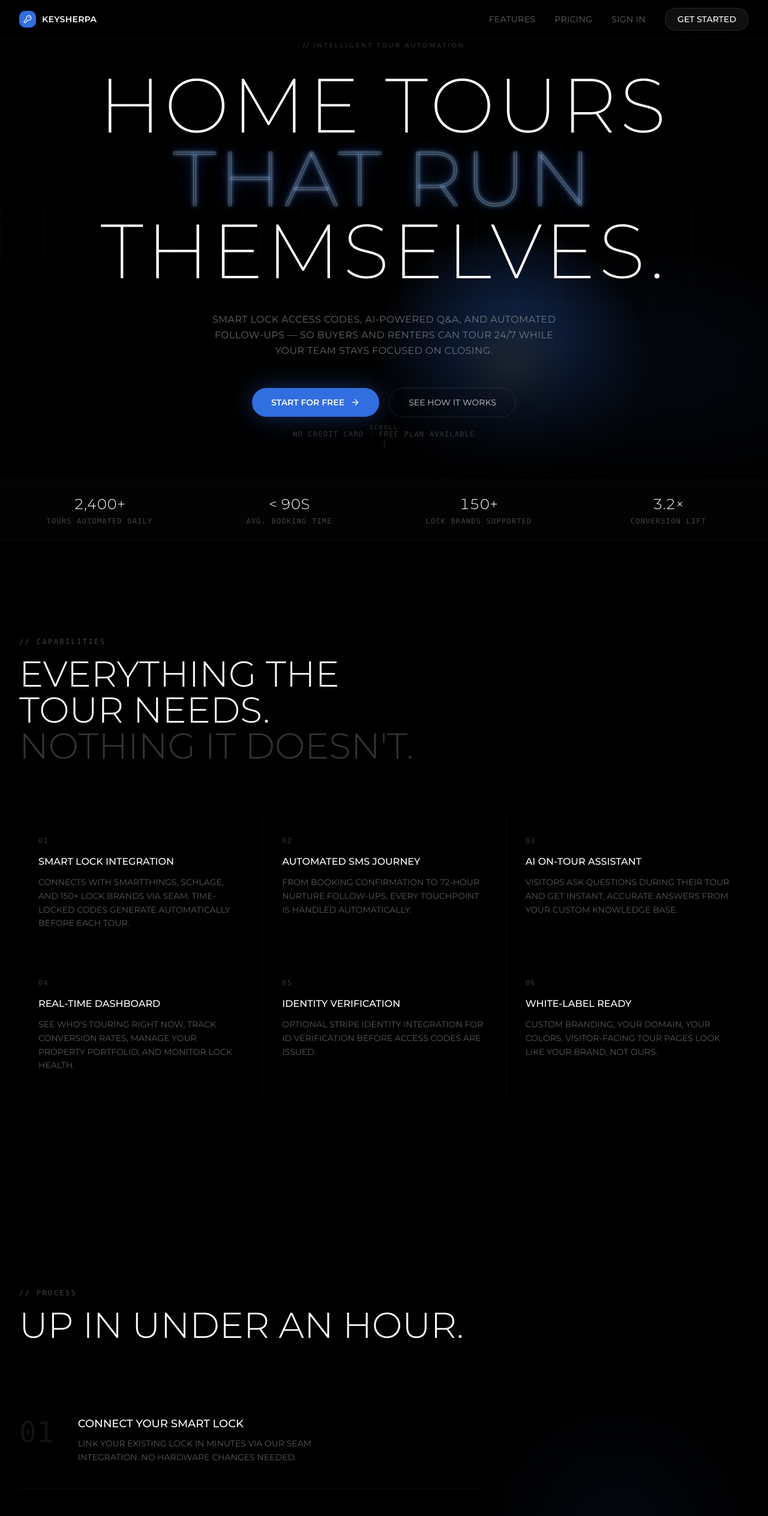
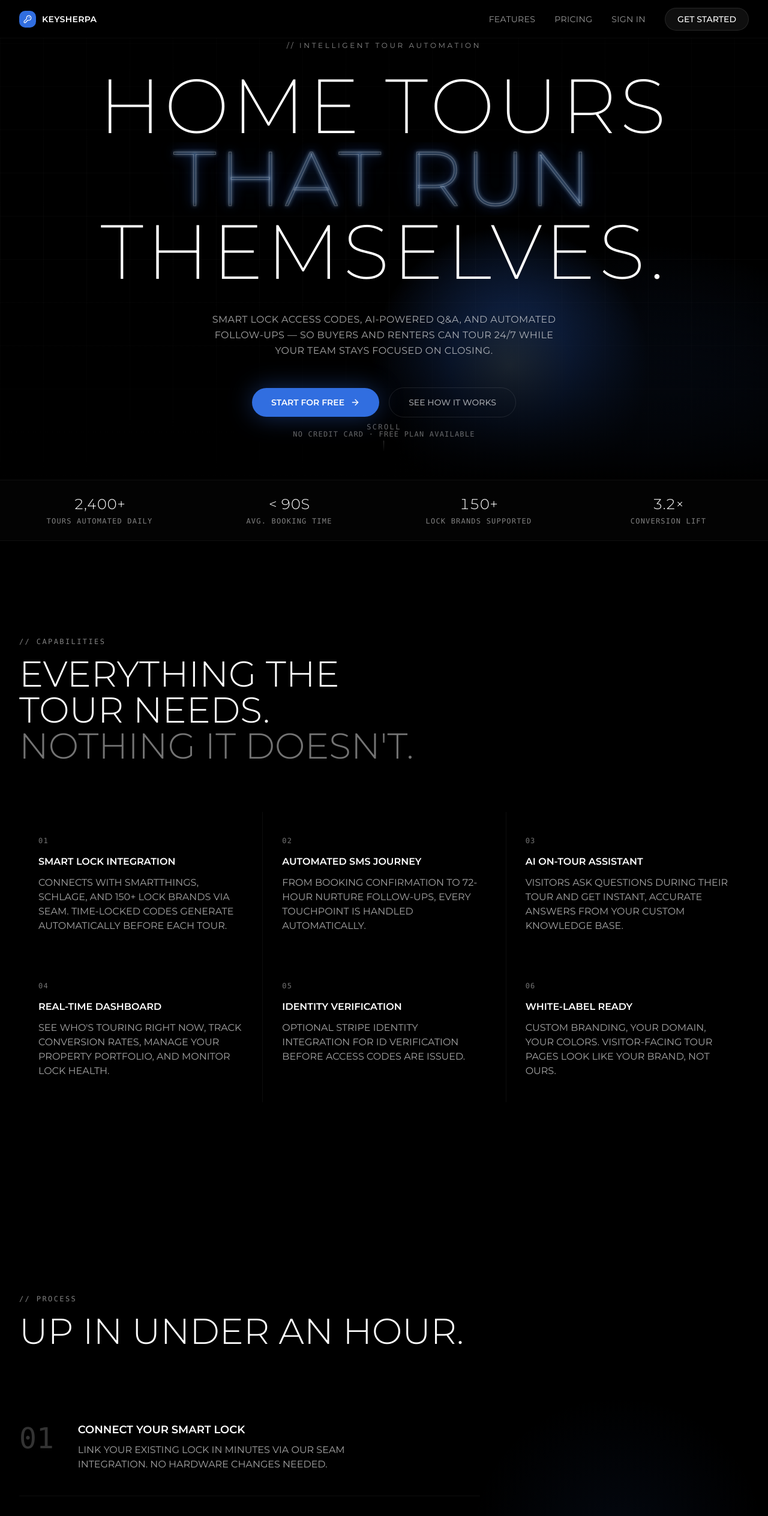
Before and after one commit to cevans-creator/selftour, a Next.js app: page / in a window 1280 px wide. Shown: the top 2528 px of the page at 60% size. Built offline with nearby package versions, Linux system fonts and the light colour scheme; no server answers.

Commit message:
Fix readability: bump text opacity and mobile font sizes throughout
Co-Authored-By: Claude Sonnet 4.6 <noreply@anthropic.com>

```diff
--- a/src/app/page.tsx
+++ b/src/app/page.tsx
@@ -181,9 +181,9 @@ export default function LandingPage() {
           </div>
 
           <nav className="hidden items-center gap-8 md:flex">
-            <a href="#features" className="text-sm text-white/40 hover:text-white transition-colors duration-200 tracking-wide">Features</a>
-            <a href="#pricing" className="text-sm text-white/40 hover:text-white transition-colors duration-200 tracking-wide">Pricing</a>
-            <Link href="/login" className="text-sm text-white/40 hover:text-white transition-colors duration-200 tracking-wide">Sign in</Link>
+            <a href="#features" className="text-sm text-white/60 hover:text-white transition-colors duration-200 tracking-wide">Features</a>
+            <a href="#pricing" className="text-sm text-white/60 hover:text-white transition-colors duration-200 tracking-wide">Pricing</a>
+            <Link href="/login" className="text-sm text-white/60 hover:text-white transition-colors duration-200 tracking-wide">Sign in</Link>
             <Link href="/signup"
               className="rounded-full border border-white/10 bg-white/[0.06] px-5 py-2 text-sm font-medium text-white backdrop-blur-sm hover:bg-white/10 hover:border-white/20 transition-all duration-200">
               Get started
@@ -236,7 +236,7 @@ export default function LandingPage() {
             initial={{ opacity: 0, letterSpacing: "0.5em" }}
             animate={{ opacity: 1, letterSpacing: "0.3em" }}
             transition={{ duration: 1.2, ease: [0.25, 1, 0.5, 1] }}
-            className="mb-8 text-[10px] text-white/25 tracking-[0.3em]"
+            className="mb-8 text-xs text-white/55 tracking-[0.3em]"
           >
             // Intelligent Tour Automation
           </motion.p>
@@ -270,7 +270,7 @@ export default function LandingPage() {
             initial={{ opacity: 0, y: 20 }}
             animate={{ opacity: 1, y: 0 }}
             transition={{ duration: 0.8, delay: 0.5, ease: [0.25, 1, 0.5, 1] }}
-            className="mx-auto mt-10 max-w-xl text-base leading-relaxed text-white/40 tracking-wide"
+            className="mx-auto mt-10 max-w-xl text-base leading-relaxed text-white/65 tracking-wide"
           >
             Smart lock access codes, AI-powered Q&A, and automated follow-ups — so buyers and renters can tour 24/7 while your team stays focused on closing.
           </motion.p>
@@ -299,7 +299,7 @@ export default function LandingPage() {
             initial={{ opacity: 0 }}
             animate={{ opacity: 1 }}
             transition={{ duration: 1, delay: 0.9 }}
-            className="mt-5 font-mono text-xs text-white/20 tracking-widest"
+            className="mt-5 font-mono text-xs text-white/40 tracking-widest"
           >
             NO CREDIT CARD · FREE PLAN AVAILABLE
           </motion.p>
@@ -312,7 +312,7 @@ export default function LandingPage() {
           animate={{ opacity: 1 }}
           transition={{ delay: 1.4, duration: 1 }}
         >
-          <span className="font-mono text-[10px] uppercase tracking-[0.2em] text-white/20">Scroll</span>
+          <span className="font-mono text-xs uppercase tracking-[0.2em] text-white/40">Scroll</span>
           <motion.div
             className="h-8 w-px bg-gradient-to-b from-white/30 to-transparent"
             animate={{ scaleY: [1, 0.3, 1], opacity: [0.5, 1, 0.5] }}
@@ -334,7 +334,7 @@ export default function LandingPage() {
               ].map((s) => (
                 <div key={s.label} className="text-center">
                   <p className="text-2xl font-light text-white tabular-nums">{s.value}</p>
-                  <p className="mt-1 font-mono text-xs text-white/25 uppercase tracking-widest">{s.label}</p>
+                  <p className="mt-1 font-mono text-xs text-white/50 uppercase tracking-widest">{s.label}</p>
                 </div>
               ))}
             </div>
@@ -346,10 +346,10 @@ export default function LandingPage() {
       <section id="features" className="py-32 sm:py-40">
         <div className="mx-auto max-w-7xl px-6 lg:px-8">
           <FadeUp className="mb-20">
-            <p className="font-mono text-xs uppercase tracking-[0.2em] text-white/25 mb-4">// Capabilities</p>
-            <h2 className="text-4xl font-light leading-tight text-white sm:text-6xl max-w-2xl">
+            <p className="font-mono text-xs uppercase tracking-[0.2em] text-white/50 mb-4">// Capabilities</p>
+            <h2 className="text-3xl font-light leading-tight text-white sm:text-5xl lg:text-6xl max-w-2xl">
               Everything the tour needs.
-              <span className="text-white/20"> Nothing it doesn't.</span>
+              <span className="text-white/45"> Nothing it doesn't.</span>
             </h2>
           </FadeUp>
 
@@ -358,9 +358,9 @@ export default function LandingPage() {
               <motion.div key={f.tag} variants={item}
                 className="group relative py-10 sm:px-8 sm:py-10 border-white/[0.05] hover:bg-white/[0.02] transition-colors duration-300 sm:border-l first:border-l-0 lg:first:border-l-0 lg:[&:nth-child(4)]:border-l-0"
               >
-                <p className="font-mono text-xs text-white/20 mb-4 tracking-widest">{f.tag}</p>
-                <h3 className="text-base font-medium text-white mb-3 leading-snug">{f.title}</h3>
-                <p className="text-sm text-white/35 leading-relaxed">{f.description}</p>
+                <p className="font-mono text-xs text-white/45 mb-4 tracking-widest">{f.tag}</p>
+                <h3 className="text-base font-semibold text-white mb-3 leading-snug">{f.title}</h3>
+                <p className="text-sm sm:text-base text-white/65 leading-relaxed">{f.description}</p>
               </motion.div>
             ))}
           </StaggerList>
@@ -375,19 +375,19 @@ export default function LandingPage() {
 
         <div className="relative mx-auto max-w-7xl px-6 lg:px-8">
           <FadeUp className="mb-20">
-            <p className="font-mono text-xs uppercase tracking-[0.2em] text-white/25 mb-4">// Process</p>
-            <h2 className="text-4xl font-light text-white sm:text-6xl">Up in under an hour.</h2>
+            <p className="font-mono text-xs uppercase tracking-[0.2em] text-white/50 mb-4">// Process</p>
+            <h2 className="text-3xl font-light text-white sm:text-5xl lg:text-6xl">Up in under an hour.</h2>
           </FadeUp>
 
           <StaggerList className="max-w-3xl space-y-0 divide-y divide-white/[0.05]">
             {STEPS.map((s) => (
               <motion.div key={s.n} variants={item} className="group flex items-start gap-10 py-10">
-                <span className="font-mono text-5xl font-light text-white/[0.07] group-hover:text-white/15 transition-colors duration-500 flex-shrink-0 leading-none mt-1">
+                <span className="font-mono text-5xl font-light text-white/20 group-hover:text-white/40 transition-colors duration-500 flex-shrink-0 leading-none mt-1">
                   {s.n}
                 </span>
                 <div>
-                  <h3 className="text-lg font-medium text-white mb-2">{s.title}</h3>
-                  <p className="text-sm text-white/35 leading-relaxed max-w-md">{s.body}</p>
+                  <h3 className="text-lg font-semibold text-white mb-2">{s.title}</h3>
+                  <p className="text-sm sm:text-base text-white/65 leading-relaxed max-w-md">{s.body}</p>
                 </div>
               </motion.div>
             ))}
@@ -399,9 +399,9 @@ export default function LandingPage() {
       <section id="pricing" className="py-32 sm:py-40 border-t border-white/[0.05]">
         <div className="mx-auto max-w-7xl px-6 lg:px-8">
           <FadeUp className="mb-20 text-center">
-            <p className="font-mono text-xs uppercase tracking-[0.2em] text-white/25 mb-4">// Pricing</p>
-            <h2 className="text-4xl font-light text-white sm:text-6xl">Simple. Transparent.</h2>
-            <p className="mt-4 text-white/30 text-base tracking-wide">Start free. Upgrade when you're ready.</p>
+            <p className="font-mono text-xs uppercase tracking-[0.2em] text-white/50 mb-4">// Pricing</p>
+            <h2 className="text-3xl font-light text-white sm:text-5xl lg:text-6xl">Simple. Transparent.</h2>
+            <p className="mt-4 text-white/55 text-base tracking-wide">Start free. Upgrade when you're ready.</p>
           </FadeUp>
 
           <StaggerList className="mx-auto grid max-w-5xl grid-cols-1 gap-4 sm:grid-cols-3">
@@ -430,17 +430,17 @@ export default function LandingPage() {
                 )}
 
                 <div className="mb-8">
-                  <p className="font-mono text-xs uppercase tracking-widest text-white/30 mb-1">{plan.name}</p>
-                  <p className="text-xs text-white/20 mb-6">{plan.description}</p>
+                  <p className="font-mono text-xs uppercase tracking-widest text-white/55 mb-1">{plan.name}</p>
+                  <p className="text-sm text-white/55 mb-6">{plan.description}</p>
                   <div className="flex items-baseline gap-1">
                     <span className="text-4xl font-light text-white">{plan.price}</span>
-                    <span className="text-xs text-white/25 font-mono">/{plan.period}</span>
+                    <span className="text-xs text-white/50 font-mono">/{plan.period}</span>
                   </div>
                 </div>
 
                 <ul className="space-y-3 mb-8">
                   {plan.features.map((f) => (
-                    <li key={f} className="flex items-center gap-3 text-sm text-white/40">
+                    <li key={f} className="flex items-center gap-3 text-sm sm:text-base text-white/70">
                       <Check className="h-3.5 w-3.5 flex-shrink-0 text-[#316ee0]" />
                       {f}
                     </li>
@@ -450,7 +450,7 @@ export default function LandingPage() {
                 <Link href={plan.href}
                   className={`block w-full rounded-full py-3 text-center text-sm font-medium transition-all duration-300 ${plan.highlight
                     ? "bg-[#316ee0] text-white hover:bg-[#2558c8] shadow-[0_0_20px_rgba(49,110,224,0.3)] hover:shadow-[0_0_30px_rgba(49,110,224,0.5)]"
-                    : "border border-white/10 text-white/50 hover:text-white hover:border-white/20 hover:bg-white/[0.04]"
+                    : "border border-white/10 text-white/70 hover:text-white hover:border-white/20 hover:bg-white/[0.04]"
                     }`}
                 >
                   {plan.cta}
@@ -479,10 +479,10 @@ export default function LandingPage() {
 
         <FadeUp className="relative z-10 mx-auto max-w-3xl px-6 text-center">
           <p className="font-mono text-xs uppercase tracking-[0.2em] text-white/20 mb-8">// Get started</p>
-          <h2 className="text-4xl font-light text-white sm:text-6xl leading-tight mb-6">
+          <h2 className="text-3xl font-light text-white sm:text-5xl lg:text-6xl leading-tight mb-6">
             Ready to automate<br />your tours?
           </h2>
-          <p className="text-white/30 mb-12 text-base leading-relaxed max-w-md mx-auto">
+          <p className="text-white/55 mb-12 text-base leading-relaxed max-w-md mx-auto">
             Join property managers and builders who've removed scheduling from their to-do list entirely.
           </p>
           <Link href="/signup"
```
